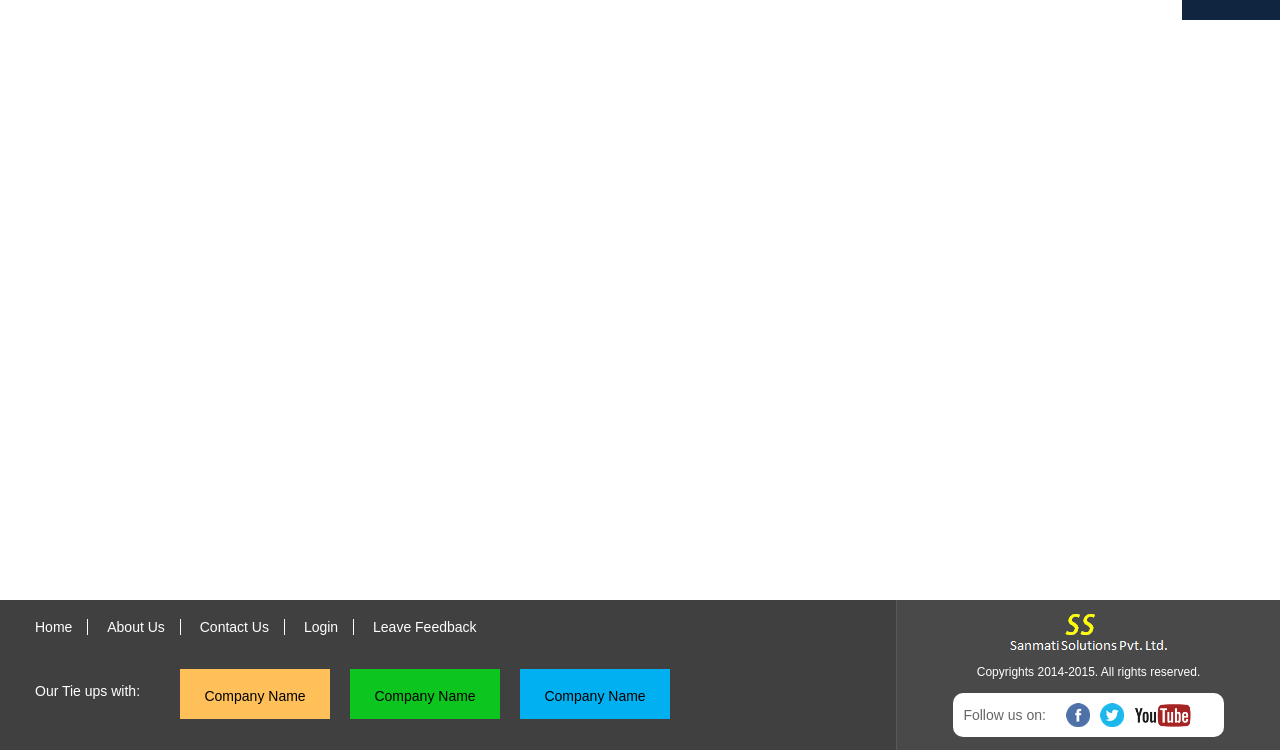
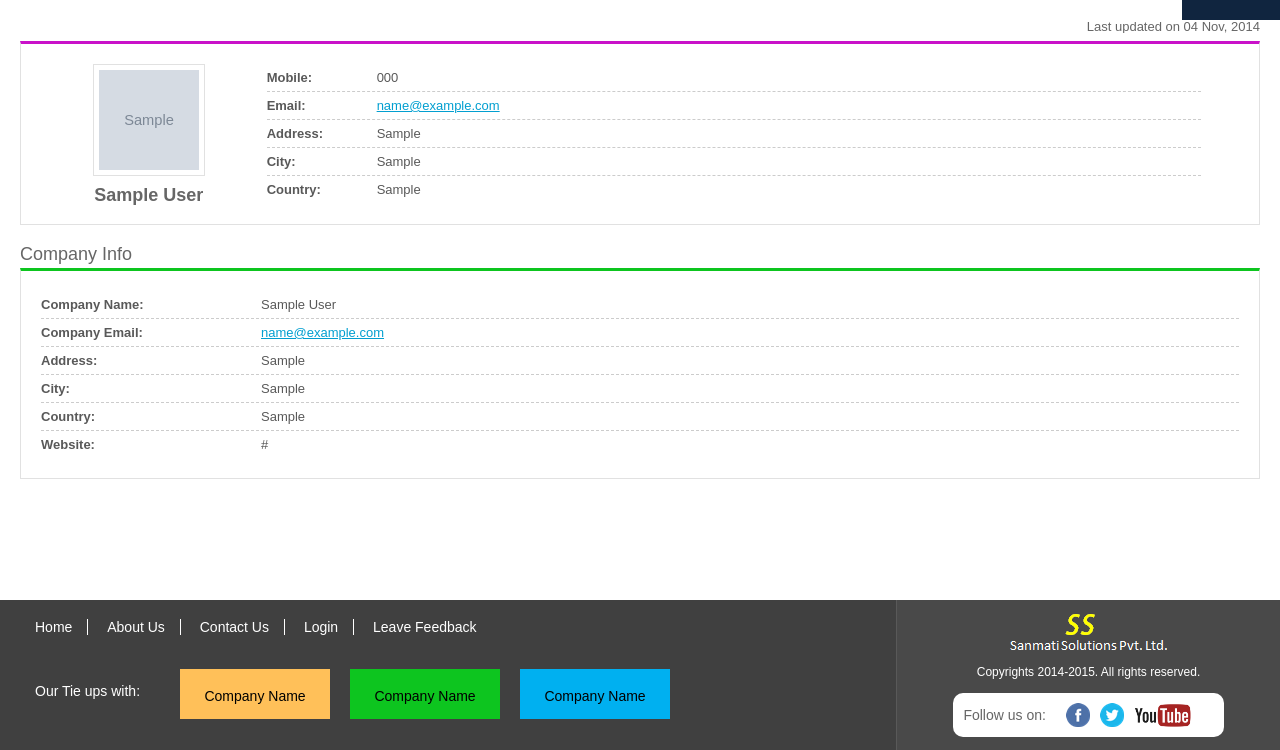
Before and after one commit to deepiakjain/recruiter, a Django app: a page that uses recruiter/templates/accounts/profile/profile_recruiter.html in a window 1280 px wide. Shown: the part 50-800 px from the top of the page. Run offline with Django 3.2, Linux system fonts and the light colour scheme; tables that the repository leaves empty hold one stand-in row (values such as "Sample post"); grey boxes marked "Sample" are stand-in pictures; parts of the project's set-up code (start-up, migrations or seed data) failed here and were passed over.

Commit message:
Worked on recuriter profile content display part

```diff
--- a/recruiter/templates/accounts/profile/profile_recruiter.html
+++ b/recruiter/templates/accounts/profile/profile_recruiter.html
@@ -0,0 +1,78 @@
+{% load i18n %}
+
+<span class="top-bar">Last updated on 04 Nov, 2014</span>
+<section class="section-box purple">
+    <div class="inner">
+        <div class="profile-pic">
+            {% if profile.profile_pic %}
+                <img src="{{profile.profile_pic}}" />
+            {% else %}
+                <img src="{{STATIC_URL}}images/user-profile-pic.png" />
+            {% endif %}
+            <label>{{ profile.user.get_full_name }}</label>
+        </div>
+        <div class="basic-info">
+            <div class="row">
+                <label class="form-label">Mobile:</label>
+                <span class="form-label-value">{{profile.mobile_no}}</span>
+            </div>
+            <div class="row">
+                <label class="form-label">Email:</label>
+                <span class="form-label-value">
+                    <a href="mailto:user321@gmail.com">{{profile.user.email}}</a>
+                </span>
+            </div>
+            <div class="row">
+                <label class="form-label">Address:</label>
+                <span class="form-label-value">{{profile.address.street}}</span>
+            </div>
+            <div class="row">
+                <label class="form-label">City:</label>
+                <span class="form-label-value">{{profile.address.city}}</span>
+            </div>
+            <div class="row">
+                <label class="form-label">Country:</label>
+                <span class="form-label-value">{{profile.address.country}}</span>
+            </div>
+        </div>
+    </div>
+</section>
+<section class="section-box green">
+    <h1>Company Info</h1>
+    <div class="inner">
+        <div class="row">
+            <label class="form-label">Company Name:</label>
+            <span class="form-label-value">{{profile.company.name}}</span>
+        </div>
+        <div class="row">
+            <label class="form-label">Company Email:</label>
+            <span class="form-label-value">
+                <a href="mailto:{{profile.company_email}}">{{profile.company_email}}</a>
+            </span>
+        </div>
+        <div class="row">
+            <label class="form-label">Address:</label>
+            <span class="form-label-value">
+                {{ profile.company.address.street }}
+            </span>
+        </div>
+        <div class="row">
+            <label class="form-label">City:</label>
+            <span class="form-label-value">
+                {{ profile.company.address.city }}
+            </span>
+        </div>
+        <div class="row">
+            <label class="form-label">Country:</label>
+            <span class="form-label-value">
+                {{ profile.company.address.country }}
+            </span>
+        </div>
+        <div class="row">
+            <label class="form-label">Website:</label>
+            <span class="form-label-value">
+                {{ profile.company.website }}
+            </span>
+        </div>
+    </div>
+</section>
--- a/recruiter/templates/accounts/profile/user_profile.html
+++ b/recruiter/templates/accounts/profile/user_profile.html
@@ -1,7 +1,7 @@
 {% extends  'base.html' %}
 {% load i18n %}
 
-{% block title %} Profile Edit {% endblock %}
+{% block title %} Profile {% endblock %}
 
 {% block content%}
     {% if is_seeker %}
```
